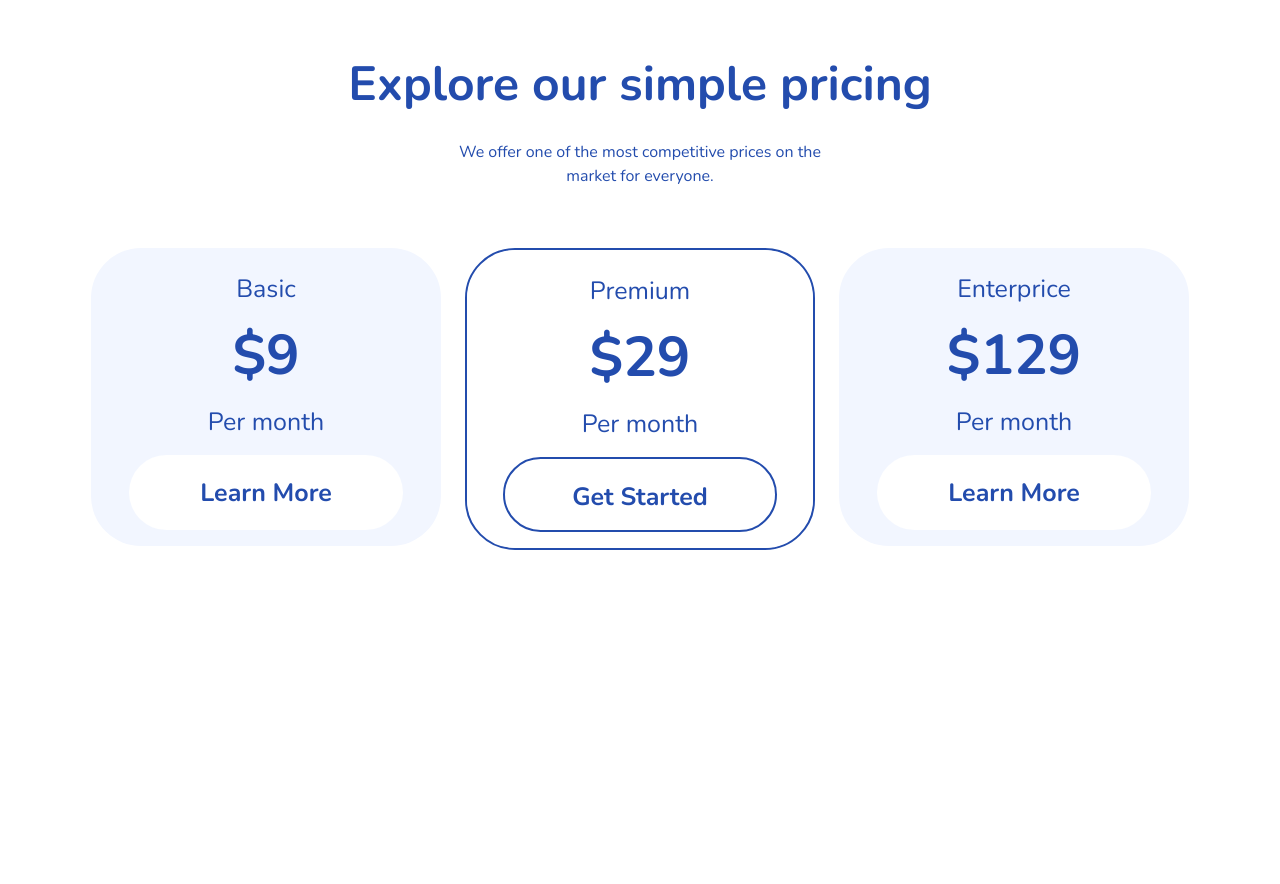
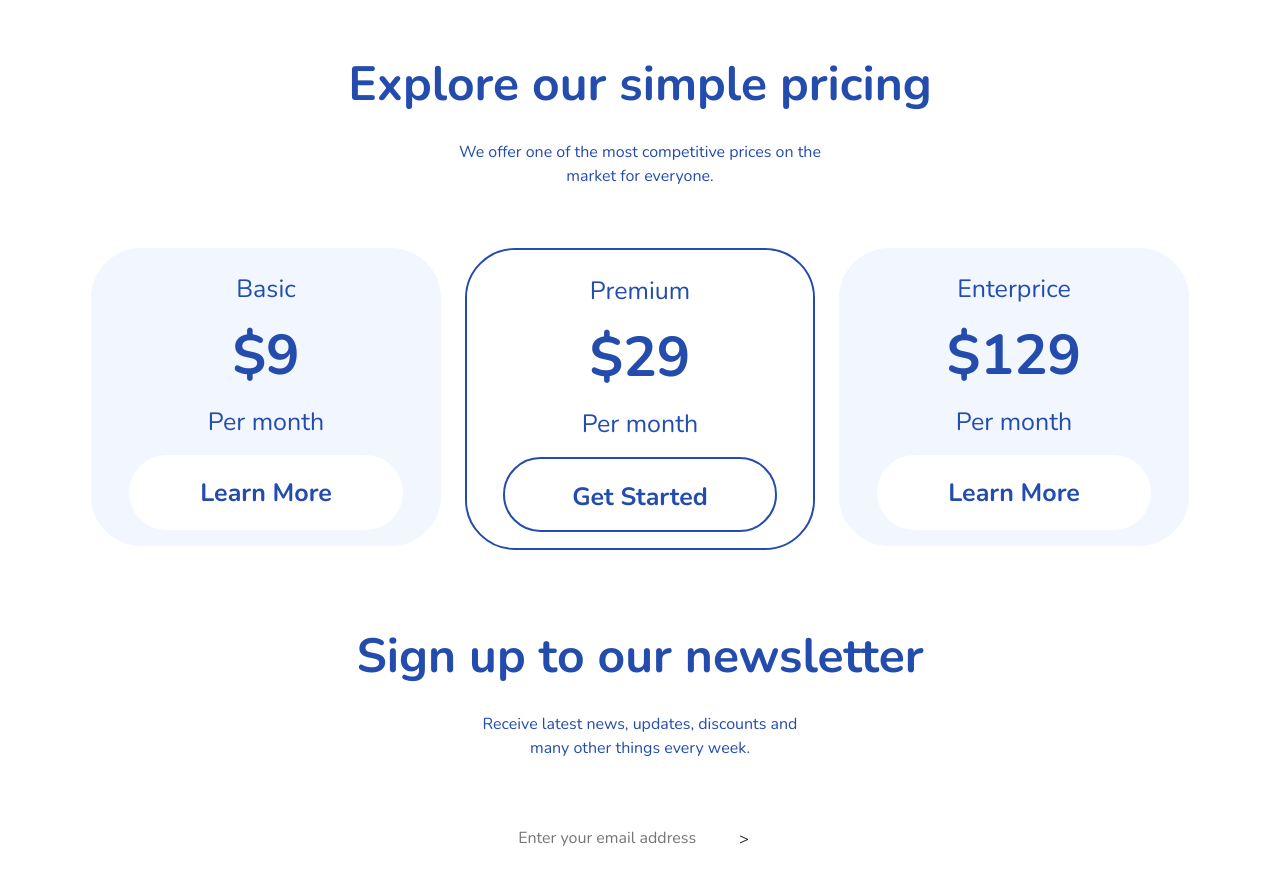
Before and after one commit to wdp-12/Finalproject2_Kelompok4, a plain HTML site: page index.html in a window 1280 px wide. Before the commit the page ends 800 px from the top, so only its background shows below. Drawn offline with nearby package versions, Linux system fonts and the light colour scheme; a web font is replaced by a local one.

Commit message:
Update : newsletter section

```diff
--- a/index.html
+++ b/index.html
@@ -49,8 +49,15 @@
                 </div>
             </div>
 
-            <div class="newsletter-container">
-
+            <div class="newsletter-container text-center">
+                <p style="color: var(--dark-blue); font-size: 48px; font-weight: 700; margin-bottom: 20px; padding-top: 70px;">Sign up to our newsletter</p>
+                <p style="color: var(--dark-blue); font-size: 16px; font-weight: 400; margin-bottom: 60px;">Receive latest news, updates, discounts and<br>many other things every week.</p>
+                <div class="wrap-input">
+                    <div class="input-box">
+                        <input type="text" class="input border-0" placeholder="Enter your email address" aria-label="Enter your email address" aria-describedby="button-addon2">
+                        <div class="btn">></div>
+                    </div>
+                </div>
             </div>
         </div>
     </section>
```
